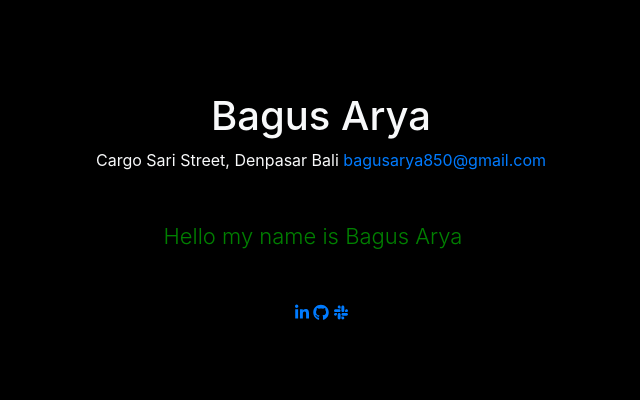
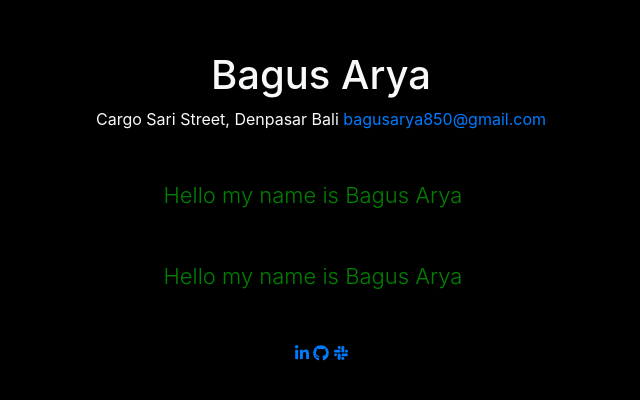
Before and after one commit to bagus-Arya/bagusarya.github.io, a plain HTML site: page index.html in a window 1280 px wide. Shown: the part 192-592 px from the top of the page, without its empty margins (319-959 px from the left). Drawn offline with nearby package versions, Linux system fonts and the light colour scheme; a web font is replaced by a local one.

Commit message:
Update index.html

```diff
--- a/index.html
+++ b/index.html
@@ -61,6 +61,7 @@
                             <a href="mailto:bagusarya850@email.com">bagusarya850@gmail.com</a>
                         </div>
                         <p class="ketik lead mb-5">Hello my name is Bagus Arya</p>
+                        <p class="ketik lead mb-5">Hello my name is Bagus Arya</p>
                         <div class="social-icons" style="text-align: center;">
                             <a class="social-icon" href="#"><i class="fab fa-linkedin-in"></i></a>
                             <a class="social-icon" href="#"><i class="fab fa-github"></i></a>
```
